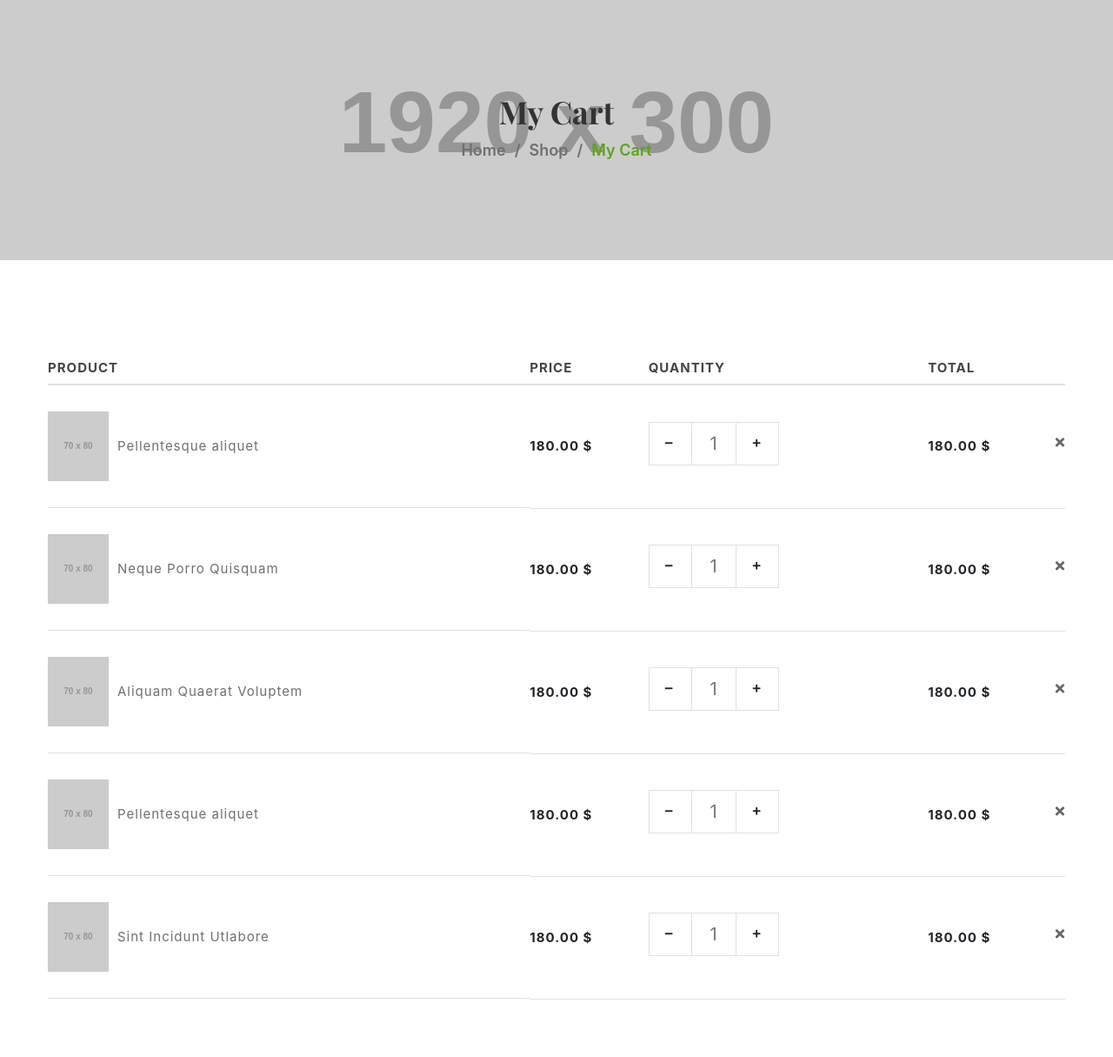
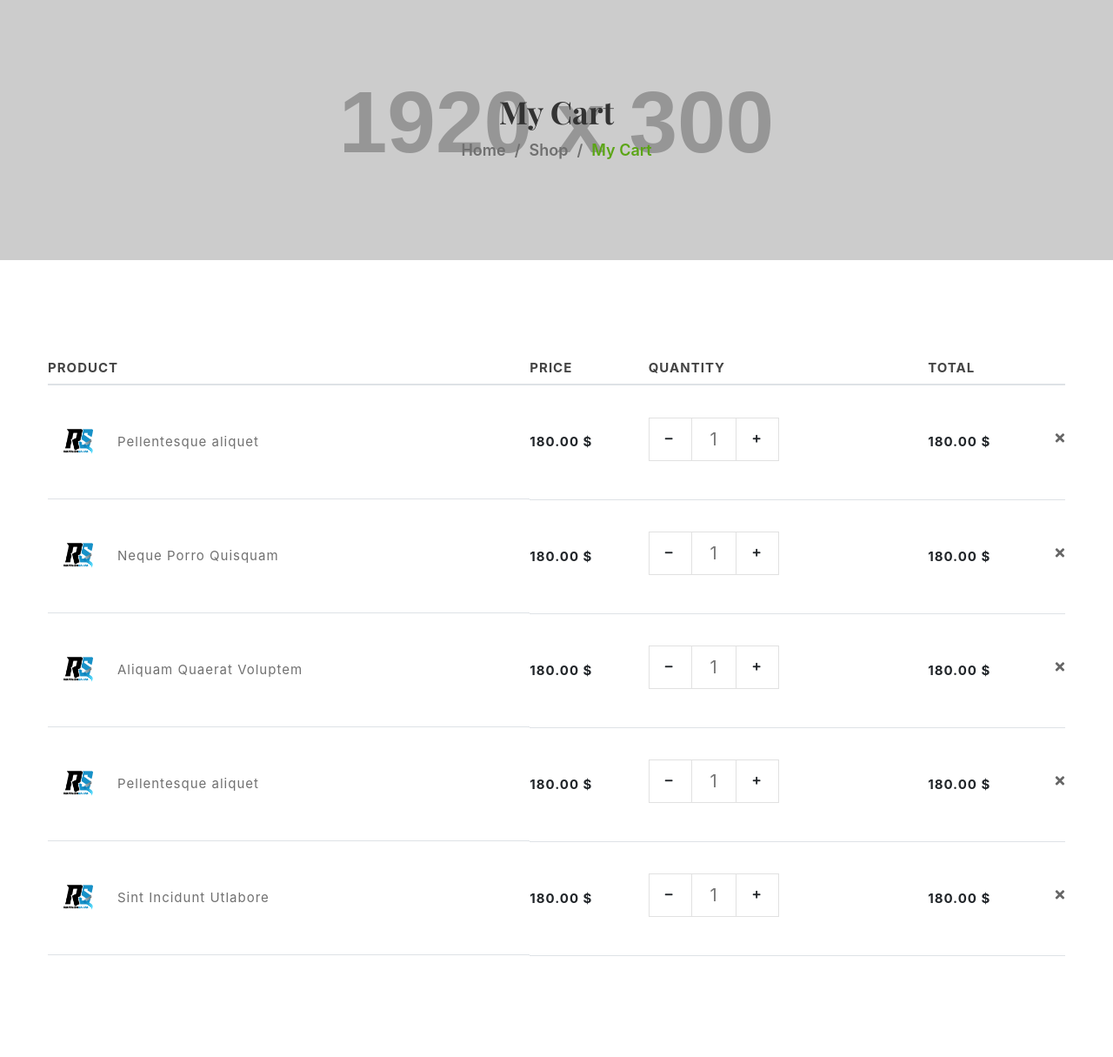
Before and after one commit to Renzzo131/ventasrenzo_2024, a PHP site: page /carrito in a window 1280 px wide. Shown: the part 248-1463 px from the top of the page at 87% size. Run offline with PHP 8.4, Linux system fonts and the light colour scheme; grey boxes labelled with a size stand in for pictures from a placeholder-image service; a stand-in replaces the project's code that opens the database connection; some libraries are stand-ins or nearby versions; some web fonts are replaced.

Commit message:
cambios en el cod
algún cambio más

```diff
--- a/model/vistasModel.php
+++ b/model/vistasModel.php
@@ -2,7 +2,7 @@
 
 class vistaModelo{
     protected static function obtener_vista($vista){
-        $palabras_permitidas = ['usuario','tienda','nosotros','blog','carrito','contacto','inicio','detalle'];
+        $palabras_permitidas = ['usuario','tienda','nosotros','blog','carrito','contacto','inicio','detalle','nuevo-producto'];
         if (in_array($vista,$palabras_permitidas)) {
             if (is_file("./views/".$vista.".php")) {
                 $contenido = "./views/".$vista.".php";
--- a/views/carrito.php
+++ b/views/carrito.php
@@ -35,7 +35,7 @@
 								<tr class="align-items-center">
 									<td class="d-flex align-items-center border-top-0 border-bottom px-0 py-6">
 										<div class="imgHolder">
-											<img src="http://placehold.it/70x80" alt="image description" class="img-fluid">
+											<img src="<?php echo BASE_URL;?>assets/images/minimal.png" alt="image description" class="img-fluid">
 										</div>
 										<span class="title pl-2"><a href="shop-detail.html">Pellentesque aliquet</a></span>
 									</td>
@@ -46,7 +46,7 @@
 								<tr class="align-items-center">
 									<td class="d-flex align-items-center border-top-0 border-bottom px-0 py-6">
 										<div class="imgHolder">
-											<img src="http://placehold.it/70x80" alt="image description" class="img-fluid">
+											<img src="<?php echo BASE_URL;?>assets/images/minimal.png" alt="image description" class="img-fluid">
 										</div>
 										<span class="title pl-2"><a href="shop-detail.html">Neque Porro Quisquam</a></span>
 									</td>
@@ -57,7 +57,7 @@
 								<tr class="align-items-center">
 									<td class="d-flex align-items-center border-top-0 border-bottom px-0 py-6">
 										<div class="imgHolder">
-											<img src="http://placehold.it/70x80" alt="image description" class="img-fluid">
+											<img src="<?php echo BASE_URL;?>assets/images/minimal.png" alt="image description" class="img-fluid">
 										</div>
 										<span class="title pl-2"><a href="shop-detail.html">Aliquam Quaerat Voluptem</a></span>
 									</td>
@@ -68,7 +68,7 @@
 								<tr class="align-items-center">
 									<td class="d-flex align-items-center border-top-0 border-bottom px-0 py-6">
 										<div class="imgHolder">
-											<img src="http://placehold.it/70x80" alt="image description" class="img-fluid">
+											<img src="<?php echo BASE_URL;?>assets/images/minimal.png" alt="image description" class="img-fluid">
 										</div>
 										<span class="title pl-2"><a href="shop-detail.html">Pellentesque aliquet</a></span>
 									</td>
@@ -79,7 +79,7 @@
 								<tr class="align-items-center">
 									<td class="d-flex align-items-center border-top-0 border-bottom px-0 py-6">
 										<div class="imgHolder">
-											<img src="http://placehold.it/70x80" alt="image description" class="img-fluid">
+											<img src="<?php echo BASE_URL;?>assets/images/minimal.png" alt="image description" class="img-fluid">
 										</div>
 										<span class="title pl-2"><a href="shop-detail.html">Sint Incidunt Utlabore</a></span>
 									</td>
--- a/views/include/header.php
+++ b/views/include/header.php
@@ -116,7 +116,7 @@
 						<!-- wishListII -->
 						<ul class="nav nav-tabs wishListII pt-5 justify-content-end border-bottom-0">
 							<li class="nav-item ml-0"><a class="nav-link icon-search" href="javascript:void(0);"></a></li>
-							<li class="nav-item"><a class="nav-link position-relative icon-cart" href="javascript:void(0);"><span class="num rounded d-block">2</span></a></li>
+							<li class="nav-item"><a class="nav-link position-relative icon-cart" href="<?php echo BASE_URL;?>carrito"><span class="num rounded d-block">2</span></a></li>
 							<li class="nav-item"><a class="nav-link icon-profile" href="javascript:void(0);"></a></li>
 						</ul>
 					</div>
```
Also changed, not shown: views/nuevo-producto.php (added, +38 -0 lines), views/producto.php (added).
